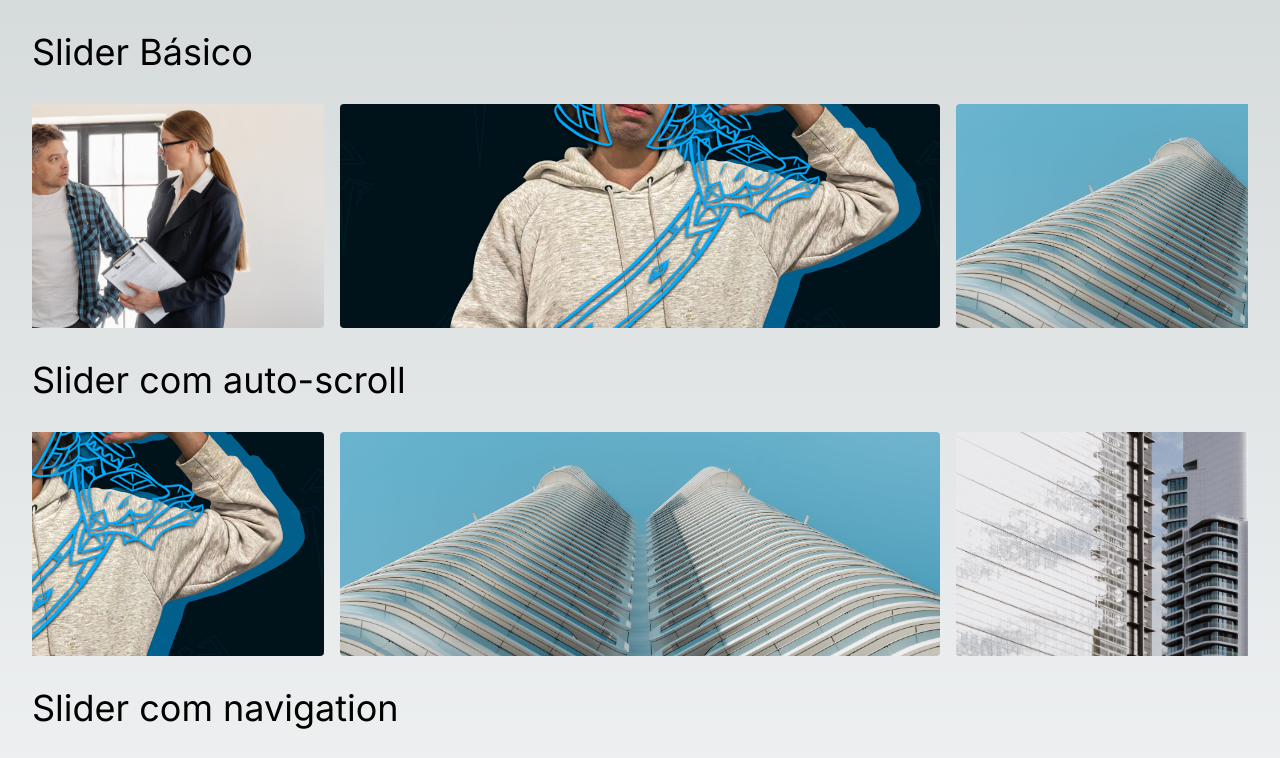
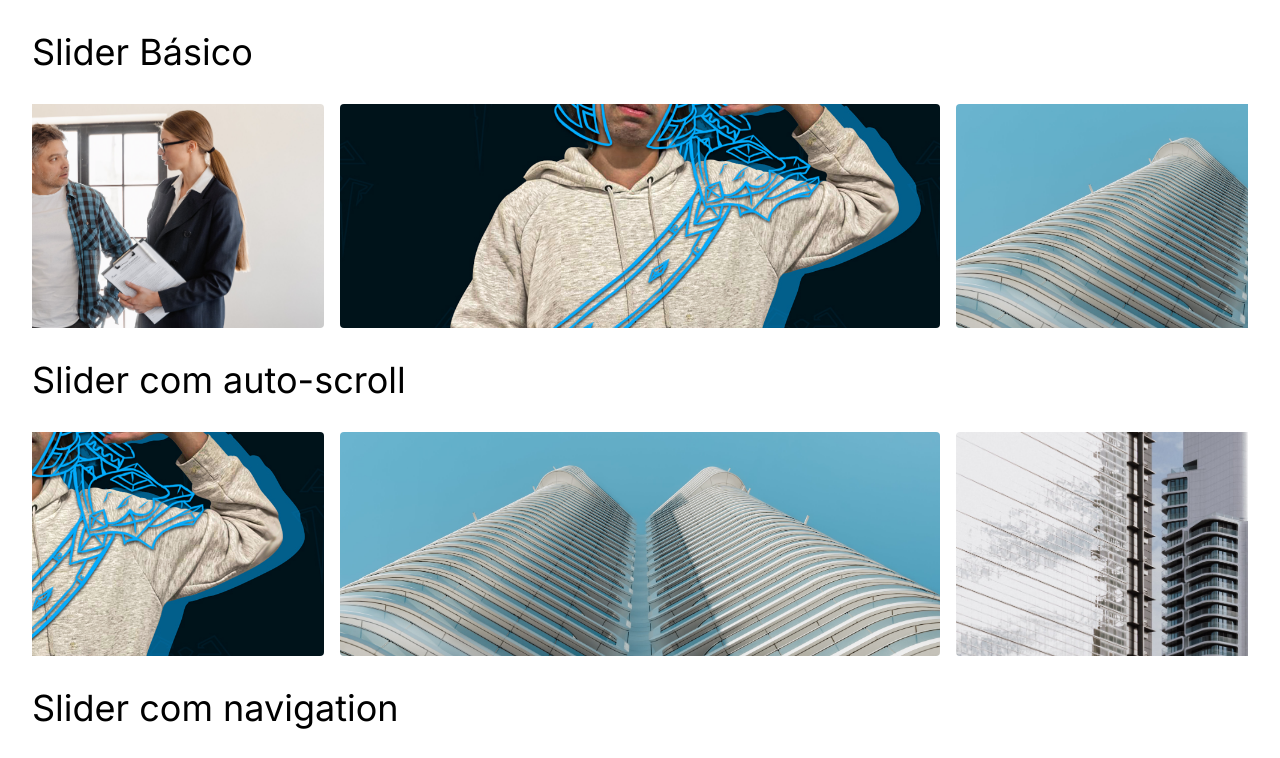
Before and after one commit to JheanAntunes/slider-with-react-embla, a Next.js app: page / in a window 1280 px wide. Shown: the top 758 px of the page. Built offline with nearby package versions, Linux system fonts and the light colour scheme.

Commit message:
:lipstick:	styles: removendo fundo default do styles do nextjs

```diff
--- a/src/app/globals.css
+++ b/src/app/globals.css
@@ -3,30 +3,10 @@
 @tailwind utilities;
 
 :root {
-  --foreground-rgb: 0, 0, 0;
-  --background-start-rgb: 214, 219, 220;
   --background-end-rgb: 255, 255, 255;
   --slide-spacing: 1rem;
   --slide-size: 50%;
   --slide-height: 19rem;
-}
-
-@media (prefers-color-scheme: dark) {
-  :root {
-    --foreground-rgb: 255, 255, 255;
-    --background-start-rgb: 0, 0, 0;
-    --background-end-rgb: 0, 0, 0;
-  }
-}
-
-body {
-  color: rgb(var(--foreground-rgb));
-  background: linear-gradient(
-      to bottom,
-      transparent,
-      rgb(var(--background-end-rgb))
-    )
-    rgb(var(--background-start-rgb));
 }
 
 @layer components {
```
